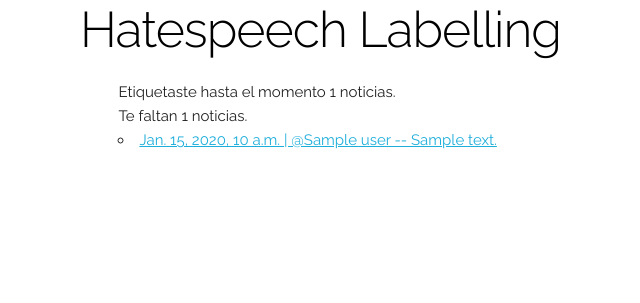
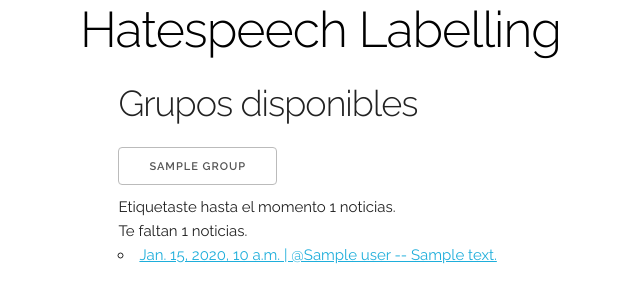
Before and after one commit to finiteautomata/hatespeech-selection, a Django app: template articles/templates/articles/index.html in a window 1280 px wide. Shown: the top 303 px of the page, without its empty margins (80-720 px from the left). Run offline with Django 3.2, Linux system fonts and the light colour scheme; the template is opened without the code that fills it: most values are stand-ins (such as "Sample title", 1, 10 or a date in 2020).

Commit message:
Add views for groups

```diff
--- a/articles/templates/articles/index.html
+++ b/articles/templates/articles/index.html
@@ -1,6 +1,14 @@
 {% extends 'base.html' %}
 
 {% block content %}
+
+<h3> Grupos disponibles </h3>
+
+<div class="row">
+  {% for group in groups %}
+    <a class="button" href="{% url 'articles:index' group.name%}"> {{group.name}} </a>
+  {% endfor %}
+</div>
 
 <div>
   Etiquetaste hasta el momento {{labeled_count}} noticias.
--- a/articles/templates/articles/show.html
+++ b/articles/templates/articles/show.html
@@ -12,7 +12,7 @@
 
 <h3> Noticia </h3>
 
-<p> {{article.body}} </p>
+<p> {{article.body | linebreaks }} </p>
 
 <h2> Comentarios </h2>
 
--- a/articles/urls.py
+++ b/articles/urls.py
@@ -6,5 +6,7 @@ app_name = 'articles'
 
 urlpatterns = [
     path('', views.ArticleIndexView.as_view(), name='index'),
+    path('<str:group_name>', views.ArticleIndexView.as_view(), name='index'),
+
     path('<str:article_slug>/', views.ArticleView.as_view(), name='show'),
 ]
--- a/labels/views.py
+++ b/labels/views.py
@@ -6,6 +6,7 @@ from django.contrib.auth.mixins import LoginRequiredMixin
 from django.http import JsonResponse
 from hate_labelling.helpers import get_article_or_404
 from .models import Label
+from articles.models import Group
 from bson.objectid import ObjectId
 from mongoengine import DoesNotExist, ValidationError, NotUniqueError
 from hatespeech_models import Article
@@ -16,8 +17,10 @@ class LabelsIndex(LoginRequiredMixin, View):
         return Article.objects[0]
 
     def get(self, request):
+        groups = Group.objects
         return render(request, 'labels/index.html', {
             'labeled_count': 0,
+            'groups': groups,
             'left_count': Article.objects.count(),
             'next_article': self.next_article_to_label(),
         })
```
Also changed, not shown: articles/views.py (+16 -3 lines), 2 other files.
